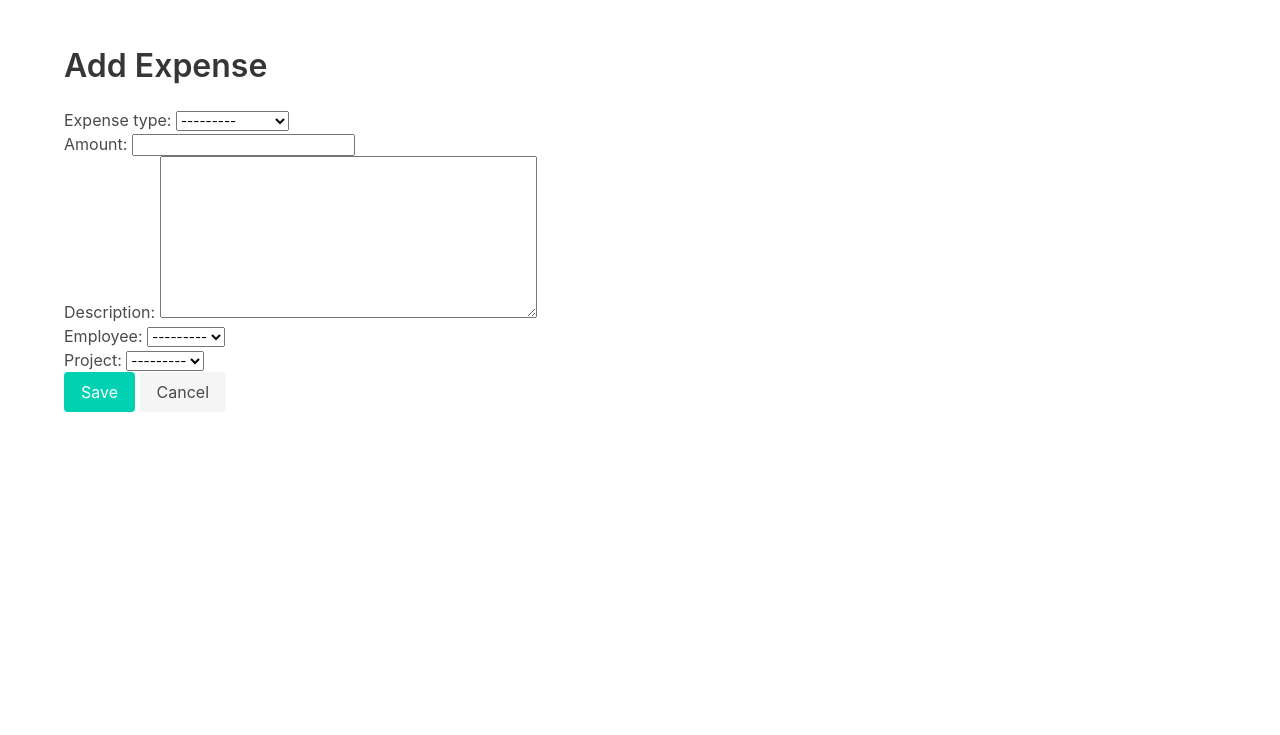
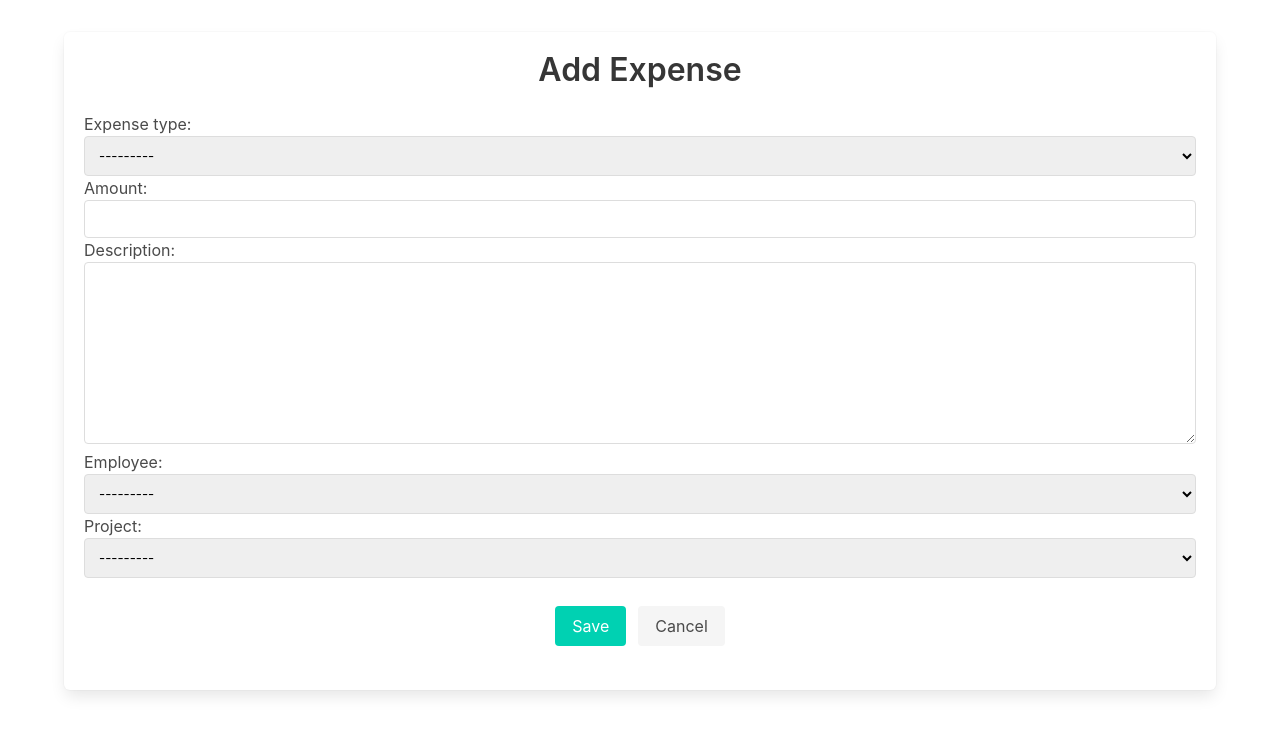
Before and after one commit to HashirAbdulah/Finance_Management_Platform, a Django app: page /expenses/create/ in a window 1280 px wide. Shown: the top 735 px of the page. Run offline with Django 5.2, Linux system fonts and the light colour scheme; data that the repository does not hold is empty.

Commit message:
Add Form Styles for form UI enhancement

```diff
--- a/expenses/templates/expenses/expense_form.html
+++ b/expenses/templates/expenses/expense_form.html
@@ -3,19 +3,61 @@
 <head>
     <meta charset="UTF-8">
     <meta name="viewport" content="width=device-width, initial-scale=1.0">
-    <title>Add/Edit Expense</title>
+    <title>{{ form.instance.pk|yesno:"Edit Expense,Add Expense" }}</title>
     <link rel="stylesheet" href="https://cdnjs.cloudflare.com/ajax/libs/bulma/0.9.3/css/bulma.min.css">
+    <style>
+        /* Center the form and add spacing */
+        .form-container {
+            max-width: 600px;
+            margin: 0 auto;
+        }
+        .field {
+            margin-bottom: 1.5rem;
+        }
+        .button {
+            margin-top: 1rem;
+        }
+        /* Styling for form fields */
+        input, select, textarea {
+            border: 1px solid #ddd;
+            border-radius: 4px;
+            padding: 10px;
+            width: 100%;
+            box-sizing: border-box;
+        }
+        /* Add padding to form section */
+        .section {
+            padding: 2rem 1.5rem;
+        }
+    </style>
 </head>
 <body>
     <section class="section">
-        <div class="container">
-            <h1 class="title">{{ form.instance.pk|yesno:"Edit Expense,Add Expense" }}</h1>
+        <div class="container form-container">
+            <div class="box">
+                <!-- Title for Add/Edit Expense -->
+                <h1 class="title has-text-centered">{{ form.instance.pk|yesno:"Edit Expense,Add Expense" }}</h1>
+
+                <!-- Expense Form -->
                 <form method="post">
                     {% csrf_token %}
+
+                    <!-- Render form fields dynamically -->
+                    <div class="field">
                         {{ form.as_p }}
+                    </div>
+
+                    <!-- Action Buttons -->
+                    <div class="field is-grouped is-grouped-centered">
+                        <div class="control">
                             <button type="submit" class="button is-primary">Save</button>
+                        </div>
+                        <div class="control">
                             <a href="{% url 'expense_list' %}" class="button is-light">Cancel</a>
+                        </div>
+                    </div>
                 </form>
+            </div>
         </div>
     </section>
 </body>
```
Lines whose indentation alone changed are shown as unchanged.
